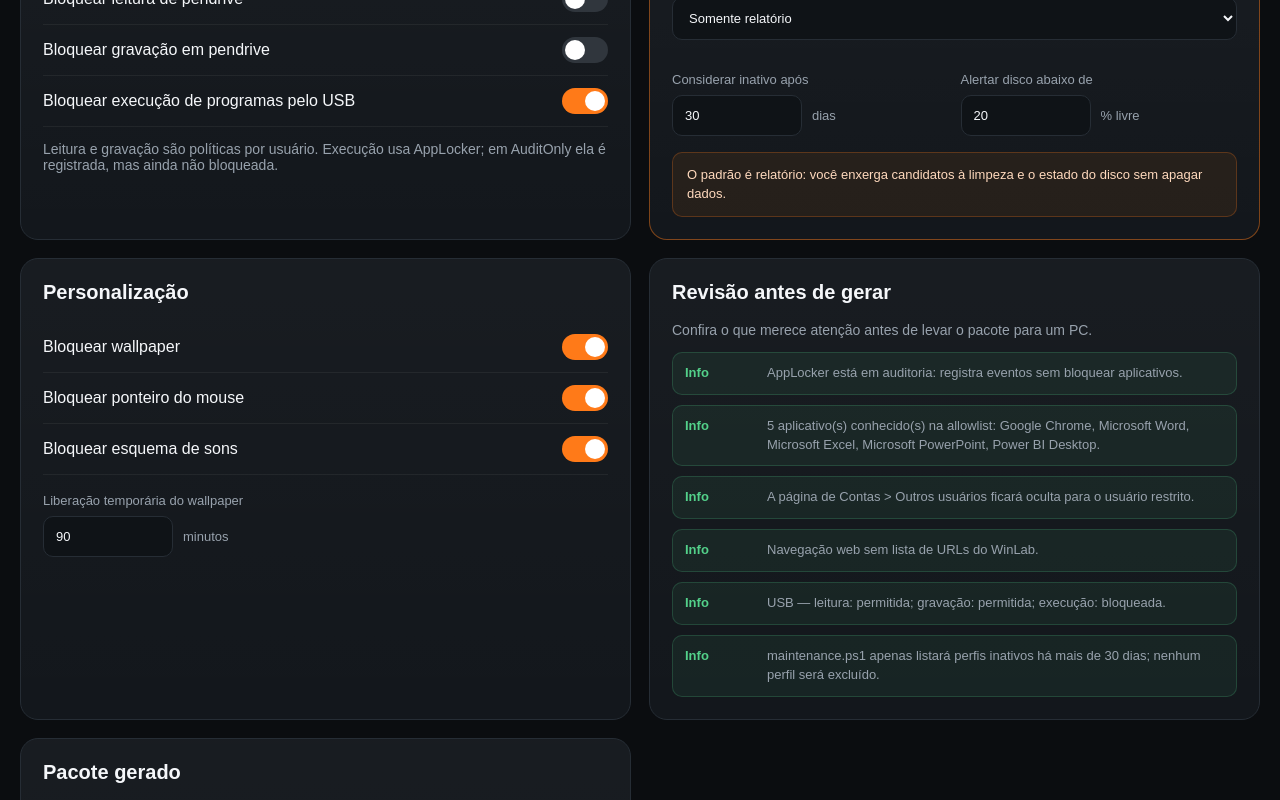
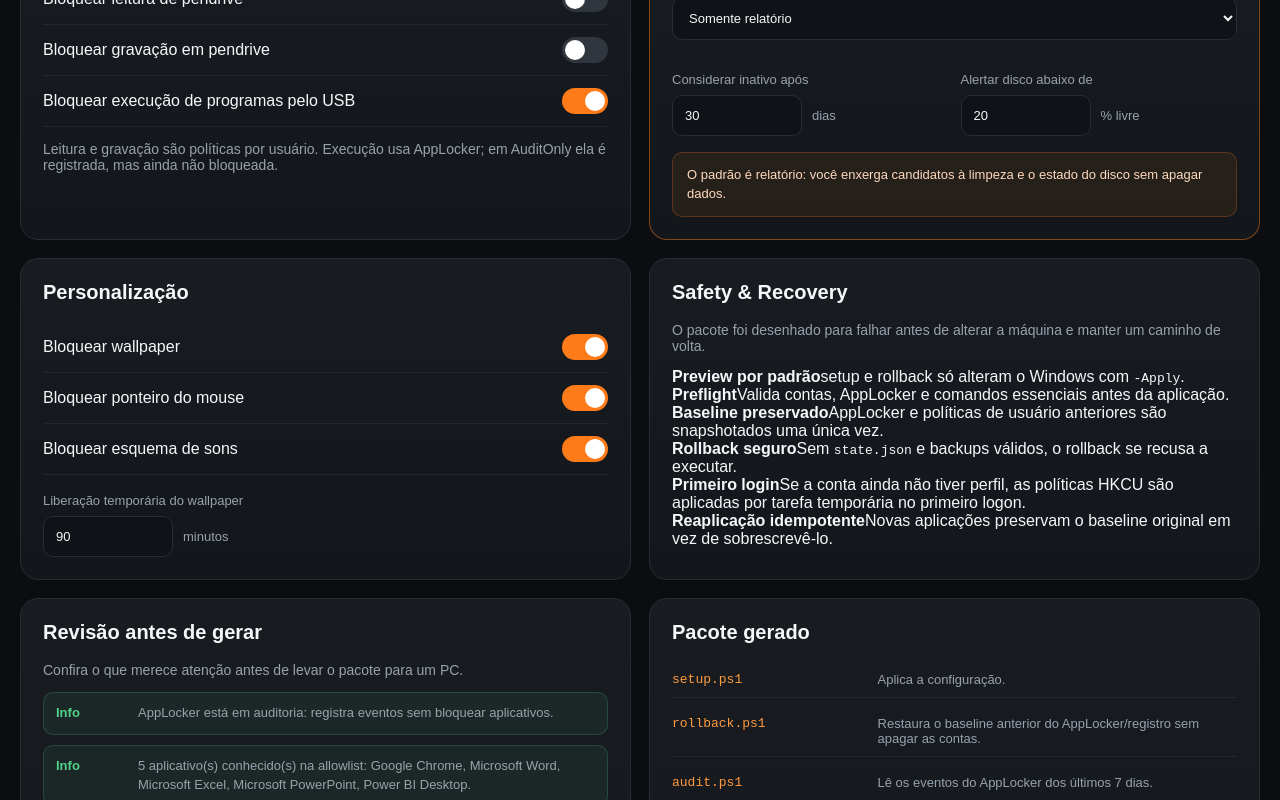
Before and after one commit to krrozino/winlab, a Next.js app: page / in a window 1280 px wide. Shown: the part 2000-2800 px from the top of the page. Built offline with nearby package versions, Linux system fonts and the light colour scheme.

Commit message:
feat: surface Safety and Recovery guarantees in the UI

```diff
--- a/src/app/page.tsx
+++ b/src/app/page.tsx
@@ -154,7 +154,7 @@ export default function Home() {
     <main>
       <header className="hero">
         <div>
-          <p className="eyebrow">WinLab Configurator · MVP 0.5</p>
+          <p className="eyebrow">WinLab Configurator · MVP 0.6</p>
           <h1>Configure o Windows sem configurar máquina por máquina.</h1>
           <p className="subtitle">
             Escolha um preset, ajuste as políticas e gere um pacote portátil com
@@ -734,6 +734,40 @@ export default function Home() {
           </label>
         </section>
 
+        <section className="panel safetyPanel">
+          <h2>Safety &amp; Recovery</h2>
+          <p className="muted">
+            O pacote foi desenhado para falhar antes de alterar a máquina e manter um caminho de volta.
+          </p>
+
+          <div className="safetyGrid">
+            <div>
+              <strong>Preview por padrão</strong>
+              <span>setup e rollback só alteram o Windows com <code>-Apply</code>.</span>
+            </div>
+            <div>
+              <strong>Preflight</strong>
+              <span>Valida contas, AppLocker e comandos essenciais antes da aplicação.</span>
+            </div>
+            <div>
+              <strong>Baseline preservado</strong>
+              <span>AppLocker e políticas de usuário anteriores são snapshotados uma única vez.</span>
+            </div>
+            <div>
+              <strong>Rollback seguro</strong>
+              <span>Sem <code>state.json</code> e backups válidos, o rollback se recusa a executar.</span>
+            </div>
+            <div>
+              <strong>Primeiro login</strong>
+              <span>Se a conta ainda não tiver perfil, as políticas HKCU são aplicadas por tarefa temporária no primeiro logon.</span>
+            </div>
+            <div>
+              <strong>Reaplicação idempotente</strong>
+              <span>Novas aplicações preservam o baseline original em vez de sobrescrevê-lo.</span>
+            </div>
+          </div>
+        </section>
+
         <section className="panel reviewPanel">
           <h2>Revisão antes de gerar</h2>
           <p className="muted">
@@ -757,7 +791,7 @@ export default function Home() {
 
           <div className="fileList">
             <File name="setup.ps1" description="Aplica a configuração." />
-            <File name="rollback.ps1" description="Remove as políticas sem apagar as contas." />
+            <File name="rollback.ps1" description="Restaura o baseline anterior do AppLocker/registro sem apagar as contas." />
             <File name="audit.ps1" description="Lê os eventos do AppLocker dos últimos 7 dias." />
             <File name="liberar-wallpaper.ps1" description="Libera o wallpaper e agenda o rebloqueio." />
             <File name="verify.ps1" description="Verifica Windows, AppLocker, contas e caminhos dos aplicativos." />
```
